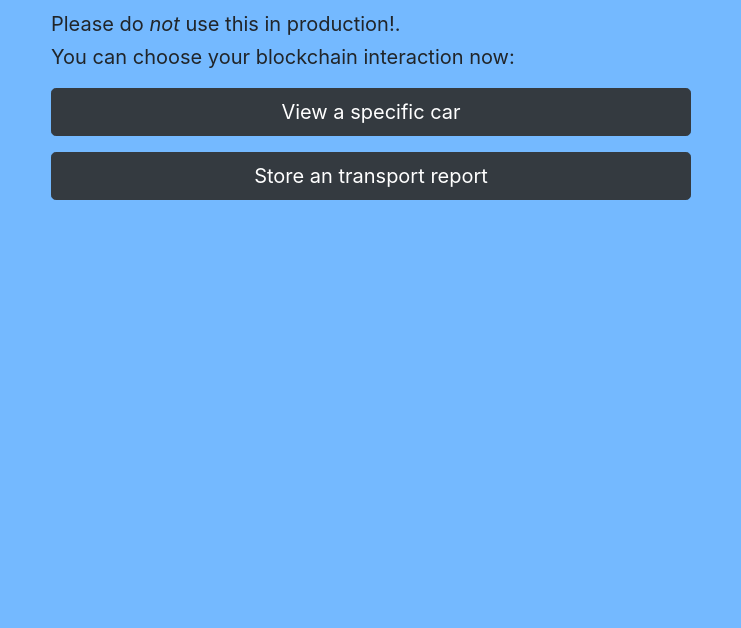
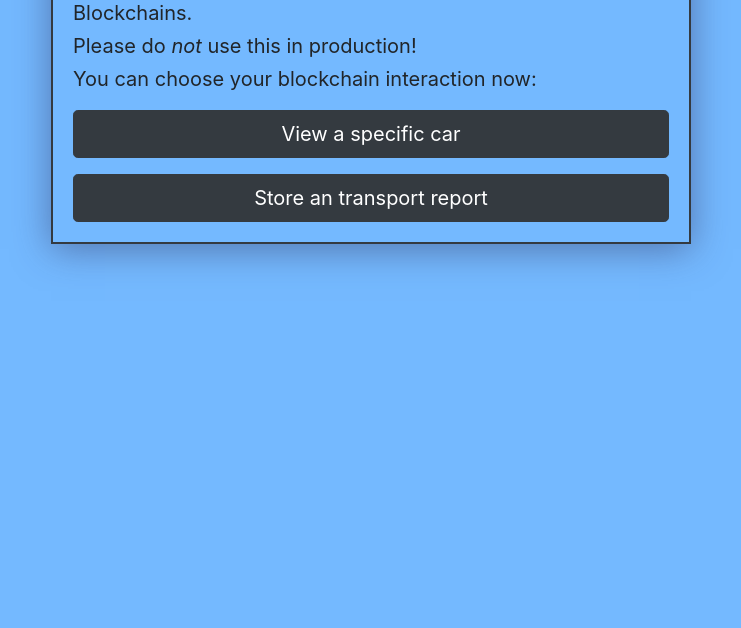
Before and after one commit to Lebski/Supply-Blockchain, a website: page 01_Webserver/static/index.html in a window 1280 px wide. Shown: the part 172-800 px from the top of the page, without its empty margins (269-1010 px from the left). Drawn offline with nearby package versions, Linux system fonts and the light colour scheme.

Commit message:
Edited interface, restructured

```diff
--- a/01_Webserver/static/css/style.css
+++ b/01_Webserver/static/css/style.css
@@ -10,20 +10,25 @@ body {
 
 h4 {
   color: #343a40;
-font-size: 3em;
-margin-bottom: 10px;
-font-weight: bold;
+  font-size: 3em;
+  margin-bottom: 10px;
+  font-weight: bold;
 }
-
-p {
-      font-size: 1.25rem;
-      margin-bottom: 0.2rem;
-}
-
 
 .main {
   width: 50%;
   margin-top: 50px;
   margin-left: auto;
   margin-right: auto;
+  border-width: 0px 0px 0px 0px;
+  padding: 20px;
+  border: 2px solid #343a40;
+  border-radius: 10;
+  border-style: solid;
+  box-shadow: 0px 5px 35px 0px rgba(50, 50, 93, 0.5);
 }
+
+.welcome-text {
+  font-size: 1.25rem;
+  margin-bottom: 0.2rem;
+}
--- a/01_Webserver/static/index.html
+++ b/01_Webserver/static/index.html
@@ -19,13 +19,13 @@
   <div class="main">
 
   <h4> Hi! </h4>
-  <p> This is a Webserver-Dummy to show the capabilities of Blockchains.</p>
-  <p> Please do <em>not</em> use this in production!.</p>
-  <p> You can choose your blockchain interaction now:  </p>
+  <p class="welcome-text"> This is a Webserver-Dummy to show the capabilities of Blockchains.</p>
+  <p class="welcome-text"> Please do <em>not</em> use this in production!</p>
+  <p class="welcome-text"> You can choose your blockchain interaction now:  </p>
 
 
-  <a href="http://google.com" class="btn btn-dark btn-lg btn-block" style="margin-top:1rem;">View a specific car</a>
-  <a href="http://google.com" class="btn btn-dark btn-lg btn-block" style="margin-top:1rem;">Store an transport report</a>
+  <a href="/static/car.html" class="btn btn-dark btn-lg btn-block" style="margin-top:1rem;">View a specific car</a>
+  <a href="/static/storeReport.html" class="btn btn-dark btn-lg btn-block" style="margin-top:1rem;">Store an transport report</a>
 
   </div>
 </body>
```
Also changed, not shown: 1 other file.
